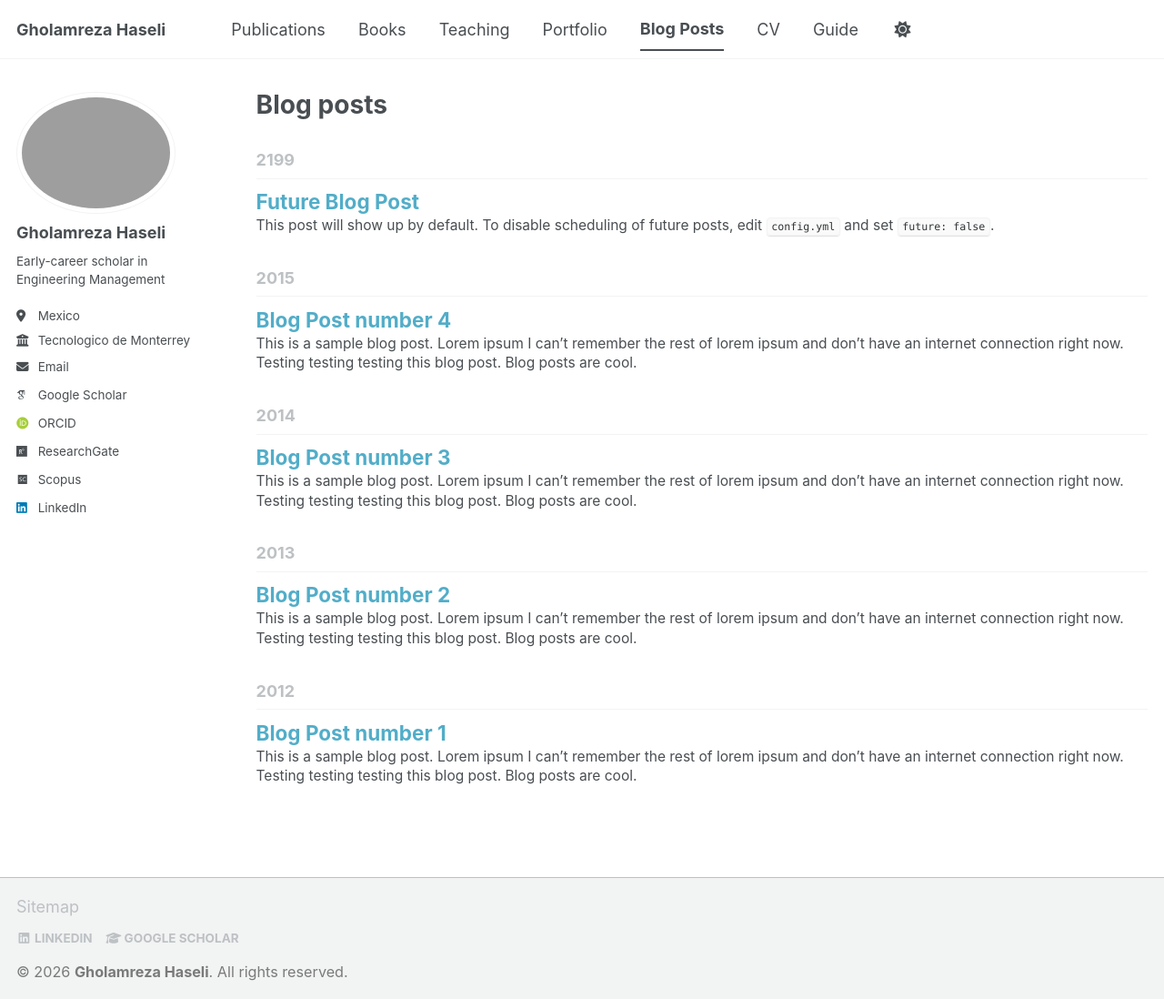
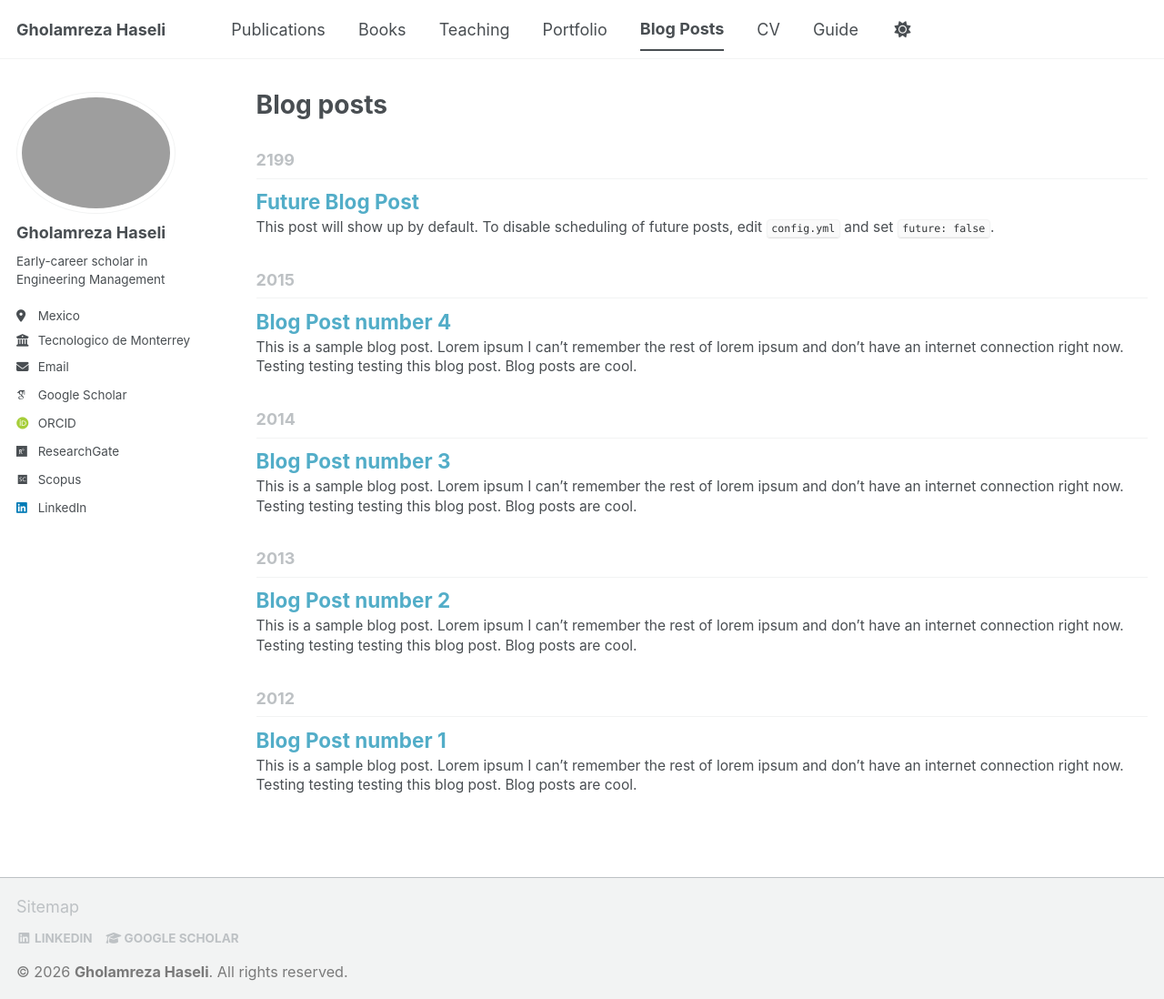
Before and after one commit to Gholamreza-Haseli/Gholamreza-Haseli.github.io, a Jekyll site: the page built from _pages/year-archive.html, in a window 1280 px wide and 1098 px high. Shown: the whole window at 91% size. Built offline with Jekyll 4.4.1, drawn with Linux system fonts in a browser that asks for light colours; some web fonts are replaced; a script bundle is joined from its source files by our own code; library files that are not in the unit come from our copies.

Commit message:
Update archive-single.html

```diff
--- a/_includes/archive-single.html
+++ b/_includes/archive-single.html
@@ -1,7 +1,7 @@
 <div class="{{ include.type | default: 'list' }}__item">
   <article class="archive__item" itemscope itemtype="https://schema.org/CreativeWork">
 
-    <h2 class="archive__item-title" itemprop="headline" style="margin-bottom: 2px !important; padding-bottom: 0 !important;">
+    <h2 class="archive__item-title" itemprop="headline" style="margin-bottom: 4px !important; padding-bottom: 0 !important;">
       <a href="{{ base_path }}{{ post.url }}" rel="permalink" style="text-decoration: none;">{{ post.title }}</a>
     </h2>
 
@@ -14,7 +14,7 @@
     {% endif %}
 
     {% if post.paperurl %}
-      <p style="margin-top: 5px !important; margin-bottom: 10px !important;">
+      <p style="margin-top: 5px !important; margin-bottom: 2px !important;">
         <a href="{{ post.paperurl }}" class="btn btn--primary" style="padding: 4px 10px !important; font-size: 0.8em !important; border-radius: 4px !important;">
           <i class="fas fa-fw fa-download" aria-hidden="true"></i> Download Paper
         </a>
```
